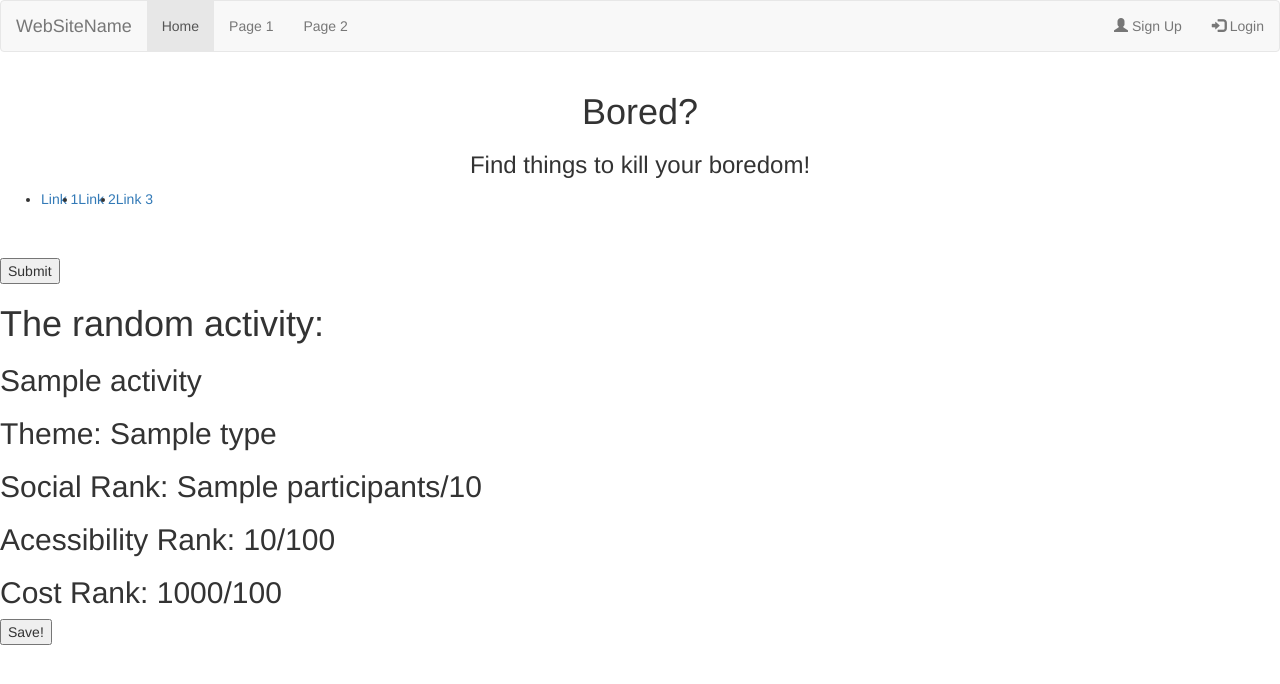
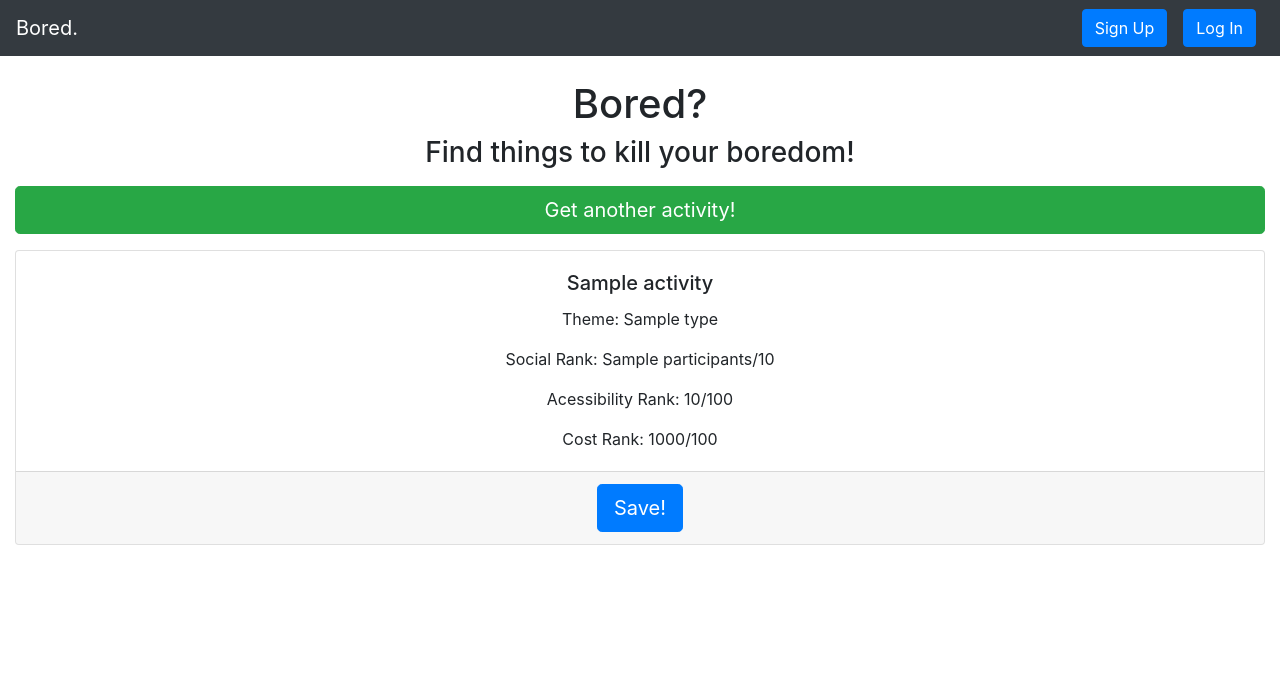
Before and after one commit to jsaji/bored-web-app, a Flask app: page / in a window 1280 px wide. Shown: the top 684 px of the page. Run offline with Flask 2, Linux system fonts and the light colour scheme; tables that the repository leaves empty hold one stand-in row (values such as "Sample post"); a database or web service that is not in the repository returns one stand-in record (values such as "Sample title"); data that the repository does not hold is empty; parts of the project's set-up code (start-up, migrations or seed data) failed here and were passed over; some libraries are stand-ins or nearby versions.

Commit message:
Activity list & home page WIP

```diff
--- a/bored_app/app.py
+++ b/bored_app/app.py
@@ -9,16 +9,27 @@ import requests
 from flask import Flask, render_template, request, jsonify, session
 from .models import Activity, User, UserActivity, db
 from sqlalchemy import exc
+from flask_session import Session
 
 web_app = Flask(__name__)
 web_app.config.from_object('bored_app.config.BaseConfig')
 db.init_app(web_app)
+Session(web_app)
+BASE_URL = 'https://www.boredapi.com/api/activity'
 
 @web_app.route("/")
 def index():
     """ Home page """
-    r = requests.get('https://www.boredapi.com/api/activity')
+    title = "Bored?"
+    subtitle = "Find things to kill your boredom!"
+    if session.get('temp_activity_id'):
+        temp_activity_id = session['temp_activity_id']
+        session.pop('temp_activity_id', None)
+        r = requests.get(BASE_URL, params={'key':temp_activity_id})
+    else:
+        r = requests.get(BASE_URL)
     activity_data = map_activity_model(r.json())
+    activity_data['activity_type'] = activity_data['activity_type'].capitalize()
     activity_data['accessibility'] = int(round(activity_data['accessibility'] * 10))
     activity_data['price'] = int(round(activity_data['price'] * 100))
     activity = Activity(**activity_data)
@@ -26,50 +37,55 @@ def index():
         user_id = session['user_id']
     else:
         user_id = None
-    return render_template("index.html", activity=activity, user_id=user_id)
+    return render_template("index.html", activity=activity, user_id=user_id, title=title, subtitle=subtitle)
 
 
 @web_app.route("/register", methods=['GET', 'POST'])
 def register():
     """ Register page for new users """
     if request.method == 'GET':
-        return "<h1> coming soon </h1>"
-    else:
-        try:
-            data = request.get_json()
-            user = User(**data)
-            db.session.add(user)
-            db.session.commit()
-            return jsonify(user.to_dict), 201
-        except exc.SQLAlchemyError as e:
-            db.session.rollback()
-            return jsonify({'message': e.args}), 500
+        return render_template("register.html", title="Register")
+
+    try:
+        data = request.form
+        user = User(**data)
+        db.session.add(user)
+        db.session.commit()
+        session['logged_in'] = True
+        session['user_id'] = user.user_id
+        session['email'] = data['email']
+        return index()
+    except exc.SQLAlchemyError as e:
+        db.session.rollback()
+        return register()
 
 
 @web_app.route("/login", methods=['GET', 'POST'])
 def login():
     """ Login page for existing users """
     if request.method == 'GET':
-        if session.get('user_id'):
-            user_id = session['user_id']
-        else:
-            user_id = None
-        return render_template("login.html", user_id=user_id)
+        return render_template("login.html", email='', title="Login")
     else:
         data = request.form
-        user = User.authenticate(**data)
+        valid_user = User.authenticate(**data)
 
-        if not user:
-            return render_template("login.html", user_id=data['user_id'])
+        if not valid_user:
+            email = ''
+            if data.get('email'): email = data['email']
+            return render_template("login.html", email=email)
 
+        user = User.query.filter_by(email=data['email']).first()
         session['logged_in'] = True
-        session['user_id'] = data['user_id']
+        session['user_id'] = user.user_id
+        session['email'] = data['email']
         return index()
 
-@web_app.route("/logout", methods=['POST'])
+@web_app.route("/logout", methods=['GET'])
 def logout():
     session.pop('logged_in', None)
+    session.pop('email', None)
     session.pop('user_id', None)
+    session.pop('temp_activity_id', None)
     return index()
 
 @web_app.route("/profile", methods=['GET'])
@@ -77,7 +93,7 @@ def profile():
     """ Profile page for existing users to view their details """
     if session.get('user_id') and session.get('logged_in'):
         user = User.query.get(session['user_id'])
-        return render_template("profile.html", user=user)
+        return render_template("profile.html", user=user, title="My Profile")
     return login()
 
 
@@ -89,17 +105,24 @@ def edit_profile():
 
 @web_app.route("/activity_list", methods=['GET', 'POST'])
 def activity_list():
-    user_id = 21 # get it somehow lol
-    results = db.session.query(User, UserActivity, Activity).\
-                filter(User.user_id==UserActivity.user_id).\
-                filter(UserActivity.activity_id==Activity.activity_id).\
-                filter(User.user_id==user_id).\
-                all()
-    activities = []
-    for u, ua, a in results:
-        activities.append(ua)
     """ Activity list page for users to see the activities they have saved """
-    return "<h1> coming soon </h1>"
+    if session.get('user_id'):
+        title = "Saved Activities"
+        subtitle = "Add more things to your list and complete them"
+        user_id = session['user_id']
+        results = db.session.query(User, UserActivity, Activity).\
+                    filter(User.user_id==UserActivity.user_id).\
+                    filter(UserActivity.activity_id==Activity.activity_id).\
+                    filter(User.user_id==user_id).\
+                    all()
+        activities = []
+        user_activities = []
+        for u, ua, a in results:
+            user_activities.append(ua.to_dict())
+            activities.append(a.to_dict())
+        return render_template('activity_list.html', activities=activities, user_activities=user_activities, title=title, subtitle=subtitle)
+
+    return login()
 
 
 @web_app.route("/activity_list/add", methods=['POST'])
@@ -109,7 +132,7 @@ def add_activity():
         data = request.form
         activity = Activity(**data)
         if session.get('user_id'):
-            user_activity = UserActivity(**data)
+            user_activity = UserActivity(**data, user_id=session['user_id'])
             activity = Activity.query.get(data['activity_id'])
             if activity is None:
                 activity = Activity(**data)
@@ -118,6 +141,7 @@ def add_activity():
             db.session.add(user_activity)
             db.session.commit()
         else:
+            session['temp_activity_id'] = activity.activity_id
             return login()
     except exc.SQLAlchemyError as e:
         db.session.rollback()
--- a/bored_app/config.py
+++ b/bored_app/config.py
@@ -11,3 +11,5 @@ class BaseConfig(object):
     DEBUG = True
     SQLALCHEMY_DATABASE_URI = db_link
     SQLALCHEMY_TRACK_MODIFICATIONS = False
+    SESSION_TYPE = 'filesystem'
+    SESSION_PERMANENT = False
--- a/bored_app/templates/header.html
+++ b/bored_app/templates/header.html
@@ -3,54 +3,50 @@
 <html>
     <head>
         <title>Bored.</title>
-        <link rel="stylesheet" href="https://maxcdn.bootstrapcdn.com/bootstrap/3.3.7/css/bootstrap.min.css" integrity="sha384-BVYiiSIFeK1dGmJRAkycuHAHRg32OmUcww7on3RYdg4Va+PmSTsz/K68vbdEjh4u" crossorigin="anonymous">
-        <link rel="stylesheet" href="/static/css/main.css">
+        <link rel="stylesheet" type="text/css" href="{{ url_for('static', filename='/css/bootstrap.min.css') }}" >
+        <meta charset="utf-8" />
         <script src="https://ajax.googleapis.com/ajax/libs/jquery/1.12.4/jquery.min.js"></script>
         <script src="https://maxcdn.bootstrapcdn.com/bootstrap/3.3.7/js/bootstrap.min.js" integrity="sha384-Tc5IQib027qvyjSMfHjOMaLkfuWVxZxUPnCJA7l2mCWNIpG9mGCD8wGNIcPD7Txa" crossorigin="anonymous"></script>
     </head>
 
     <body>
         <div class="container-flex">
-            <nav class="navbar navbar-default">
-                <div class="container-fluid">
-                  <div class="navbar-header">
-                    <a class="navbar-brand" href="#">WebSiteName</a>
-                  </div>
-                  <ul class="nav navbar-nav">
-                    <li class="active"><a href="#">Home</a></li>
-                    <li><a href="#">Page 1</a></li>
-                    <li><a href="#">Page 2</a></li>
+
+          <nav class="navbar navbar-expand-lg navbar-dark bg-dark mb-4">
+            <a class="navbar-brand" href="{{ url_for('index') }}">Bored.</a>
+
+            <div class="collapse navbar-collapse" id="navbarColor01">
+              <ul class="navbar-nav mr-auto">
               </ul>
-                  <ul class="nav navbar-nav navbar-right">
+
                 {% if session.get('logged_in') %}
-                    <li><a href="/logout"><span class="glyphicon glyphicon-user"></span> Log Out</a></li>
+                <form class="form-inline" action="{{ url_for('activity_list') }}" method="GET">
+                  <button type="submit" class="btn btn-primary mx-2">Saved Activities </button>
+                </form>
+                <form class="form-inline" action="{{ url_for('logout') }}" method="GET">
+                  <button type="submit" class="btn btn-primary mx-2">Log Out</button>
+                </form>
                 {% else %}
-                    <li><a href="/register"><span class="glyphicon glyphicon-user"></span> Sign Up</a></li>
-                    <li><a href="/login"><span class="glyphicon glyphicon-log-in"></span> Login</a></li>
+                <form class="form-inline" action="{{ url_for('register') }}" method="GET">
+                  <button type="submit" class="btn btn-primary mx-2">Sign Up</button>
+                </form>
+                <form class="form-inline" action="{{ url_for('login') }}" method="GET">
+                  <button type="submit" class="btn btn-primary mx-2">Log In</button>
+                </form>
                 {% endif %}
-                  </ul>
+
             </div>
           </nav>
           <div id="banner">
-                <div class="container text-center">
-                    <h1>Bored?</h1>
-                    <h3>Find things to kill your boredom!</h3>
+              <div class="container text-center mb-3">
+                {% if title %}
+                  <h1>{{title}}</h1>
+                {% endif %}
+                {% if subtitle %}
+                  <h3>{{subtitle}}</h3>
+                {% endif %}
               </div>
           </div>
-            <nav class="navbar navbar-expand-sm bg-light justify-content-center">
-                <ul class="navbar-nav">
-                  <li class="nav-item">
-                    <a class="nav-link" href="#">Link 1</a>
-                  </li>
-                  <li class="nav-item">
-                    <a class="nav-link" href="#">Link 2</a>
-                  </li>
-                  <li class="nav-item">
-                    <a class="nav-link" href="#">Link 3</a>
-                  </li>
-                </ul>
-              </nav>
-
         </div>
 
         {% block content %}
--- a/bored_app/templates/index.html
+++ b/bored_app/templates/index.html
@@ -2,7 +2,10 @@
 {% block content %}
 
 <div id="randomactivity">
-    <div class="">
+    <div class="container-fluid text-center">
+        <form action="{{ url_for('index') }}" method="GET">
+            <button type="submit" class="btn btn-success btn-lg btn-block mb-3">Get another activity!</button>
+        </form>
         <form action="{{ url_for('add_activity') }}" method="POST">
             <input hidden type="number" value="{{ activity.activity_id }}" name='activity_id'>
             <input hidden type="text" value="{{ activity.description }}" name='description'>
@@ -11,16 +14,21 @@
             <input hidden type="number" value="{{ activity.accessibility }}" name='accessibility'>
             <input hidden type="number" value="{{ activity.price }}" name='price'>
             <input hidden type="text" value="{{ activity.link }}" name='link'>
-            <input hidden type="number" value="{{ user_id }}" name="user_id">
-            <input type="submit">
+
+            <div class="card text-center">
+                <div class="card-body">
+                    <h5 class="card-title display">{{activity.description}}</h5>
+                    <p class="card-text">Theme: {{activity.activity_type}}</p>
+                    <p class="card-text">Social Rank: {{activity.participants}}/10</p>
+                    <p class="card-text">Acessibility Rank: {{activity.accessibility}}/100</p>
+                    <p class="card-text">Cost Rank: {{activity.price}}/100</p>
+                </div>
+                <div class="card-footer ">
+                    <button type="submit" class="btn btn-primary btn-lg">Save!</button>
+                </div>
+            </div>
         </form>
-        <h1>The random activity:</h1>
-        <h2>{{activity.description}}</h2>
-        <h2>Theme: {{activity.activity_type}}</h2>
-        <h2>Social Rank: {{activity.participants}}/10</h2>
-        <h2>Acessibility Rank: {{activity.accessibility}}/100</h2>
-        <h2>Cost Rank: {{activity.price}}/100</h2>
-        <button>Save!</button>
+
     </div>
 </div>
 
--- a/requirements.txt
+++ b/requirements.txt
@@ -1,5 +1,6 @@
 alembic==1.4.2
 astroid==2.4.2
+cachelib==0.1.1
 certifi==2020.6.20
 chardet==3.0.4
 click==7.1.2
@@ -7,6 +8,7 @@ colorama==0.4.3
 Flask==1.1.2
 Flask-Migrate==2.5.3
 Flask-Script==2.0.6
+Flask-Session==0.3.2
 Flask-SQLAlchemy==2.4.4
 idna==2.10
 isort==5.4.2
```
Also changed, not shown: bored_app/templates/activity_list.html (+32 -9 lines), bored_app/templates/login.html (+4 -3 lines), bored_app/templates/register.html (+7 -4 lines). Lines whose indentation alone changed are shown as unchanged.
